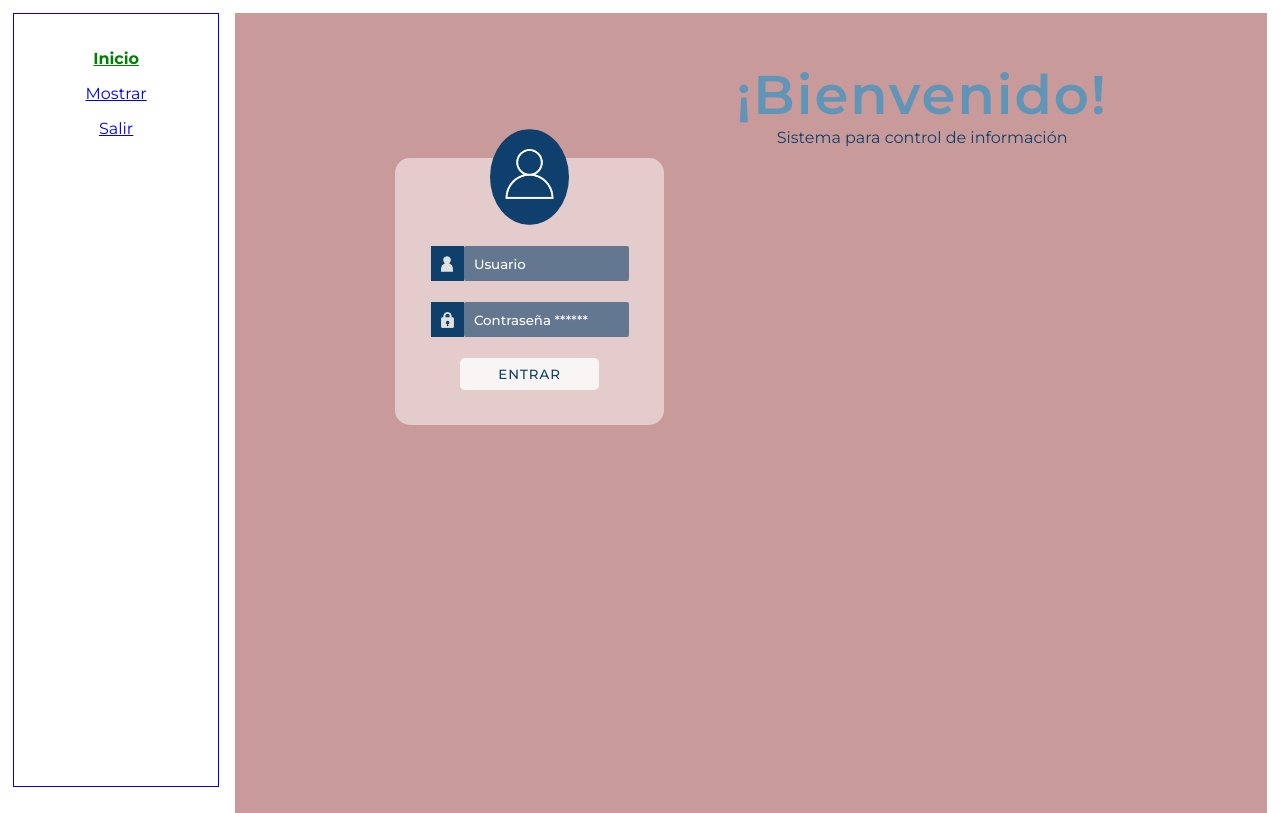
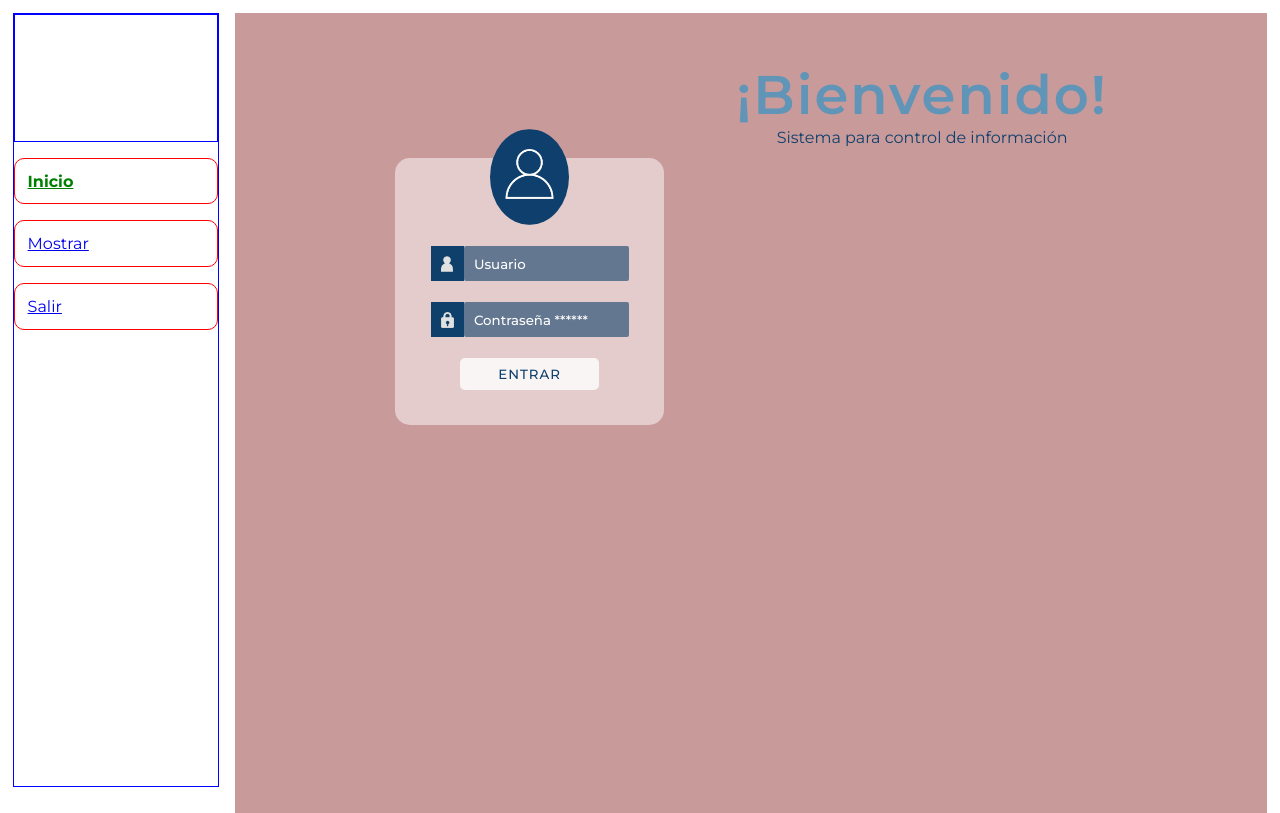
Before and after one commit to alejandro-coreno/Galery-App, a React (Vite) app: page / in a window 1280 px wide. Built offline with nearby package versions, Linux system fonts and the light colour scheme; no server answers; the database is empty; sample sign-in values are in the browser's storage.

Commit message:
Se agrega funcion de verificacion de correo

```diff
--- a/src/components/navbar/navbar.css
+++ b/src/components/navbar/navbar.css
@@ -12,3 +12,17 @@
     color: green;
     font-weight: bold;
 }
+
+
+.container-img{
+    width: 100%;
+    height: 8rem;
+    border: 1px solid blue;
+}
+
+.cont-option{
+    width: 100%;
+    border: 1px solid red;
+    padding: .8rem;
+    border-radius: 10px;
+}
--- a/src/components/registroUsuarios/RegistroUsuarios.tsx
+++ b/src/components/registroUsuarios/RegistroUsuarios.tsx
@@ -39,6 +39,24 @@ const RegistroUsuarios = () => {
         }
     }
 
+    const alertSendEmail = () => {
+        const Toast = Swal.mixin({
+           toast: true,
+           position: "top-end",
+           showConfirmButton: false,
+           timer: 3000,
+           timerProgressBar: true,
+           didOpen: (toast) => {
+             toast.onmouseenter = Swal.stopTimer;
+             toast.onmouseleave = Swal.resumeTimer;
+           }
+         });
+         Toast.fire({
+           icon: "success",
+           title: "¡Se ha enviado enlace de verificacion al correo!"
+         });
+     }
+
     const handleRegistrer = async (e: React.FormEvent<HTMLFormElement>) => {
         e.preventDefault();
         if (email.trim() === '' || password.trim() === '' || nombre.trim() === '' || role === ''){
@@ -60,6 +78,7 @@ const RegistroUsuarios = () => {
             return
         }
         try {
+            await alertSendEmail();
             await registro(email, password, role, nombre);
             await salir();
             navigate('/');
--- a/src/context/UserProvider.tsx
+++ b/src/context/UserProvider.tsx
@@ -1,7 +1,7 @@
 import { useContext, useEffect, useState } from "react";
 import { Navigate } from "react-router-dom";
 import { db, auth, storage, ref } from "../firebase/firebaseConfig";
-import { signInWithEmailAndPassword, createUserWithEmailAndPassword, signOut, onAuthStateChanged, User, UserCredential } from "firebase/auth";
+import { signInWithEmailAndPassword, createUserWithEmailAndPassword, signOut, onAuthStateChanged, User, UserCredential, sendEmailVerification } from "firebase/auth";
 import { setDoc, doc, getDoc, DocumentData, onSnapshot, addDoc, collection } from "firebase/firestore";
 import { UploadResult, uploadBytes, getDownloadURL } from "firebase/storage";
 import { Usuario } from "../interfaces/usuario";
@@ -22,7 +22,6 @@ export const UserProveedor = ({ children }: Props) => {
     const [user, setUser] = useState<User | null>(null);
     const [userbd, setUserBd] = useState<DocumentData | null>(null);
     const [nuevaCuenta, setNuevaCuenta] = useState<Boolean>(true);
-    const [bandera, setBandera] = useState<Boolean>(false);
 
 
     const login = async (email: string, password: string) =>  {
@@ -79,9 +78,16 @@ export const UserProveedor = ({ children }: Props) => {
             password: password,
             role: role
         }
-        // desestructuramos el id del metodo autenticación
-        const { user: { uid } } = await createUserWithEmailAndPassword(auth, email, password);
-        await setDoc(doc(db, 'usuarios', uid), usuario);
+        try{
+            // desestructuramos el id del metodo autenticación
+            const userCredencial = await createUserWithEmailAndPassword(auth, email, password);
+            await setDoc(doc(db, 'usuarios', userCredencial.user.uid), usuario);
+            await sendEmailVerification(userCredencial.user);
+
+        }
+        catch (error) {
+            console.log( error )
+        }
     }
 
     const subirArchivo = async (file: File | null, carpeta: string) => {
@@ -120,7 +126,12 @@ export const UserProveedor = ({ children }: Props) => {
 
     useEffect(() => {
         onAuthStateChanged(auth, (userCurrent) => {
-            setUser(userCurrent);
+            if (userCurrent) {
+                 if (userCurrent.emailVerified) {
+                     setUser(userCurrent);
+                }
+             }
+            setUser(userCurrent)
         });
     }, []);
 
```
